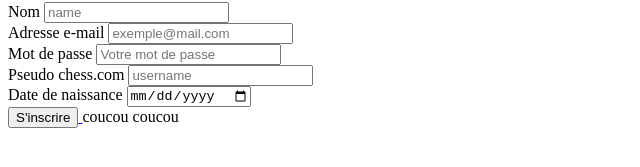
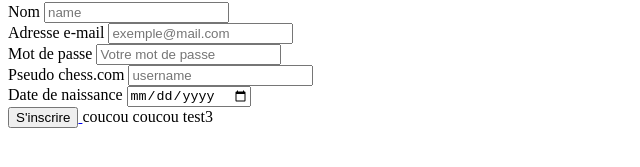
Before and after one commit to ElderAnil/messagerie, a plain HTML site: page index.html in a window 1280 px wide. Shown: the part 289-456 px from the top of the page, 0-640 px from the left. Drawn offline with Linux system fonts and the light colour scheme.

Commit message:
test commit et push sur ma branche seulement.

```diff
--- a/index.html
+++ b/index.html
@@ -57,6 +57,7 @@
 
         <a id="test"> coucou </a>
         <a id="test2"> coucou </a>
+        <a>test3</a>
 
         <script src="./JS/test.js" ></script>
     </body>
```
